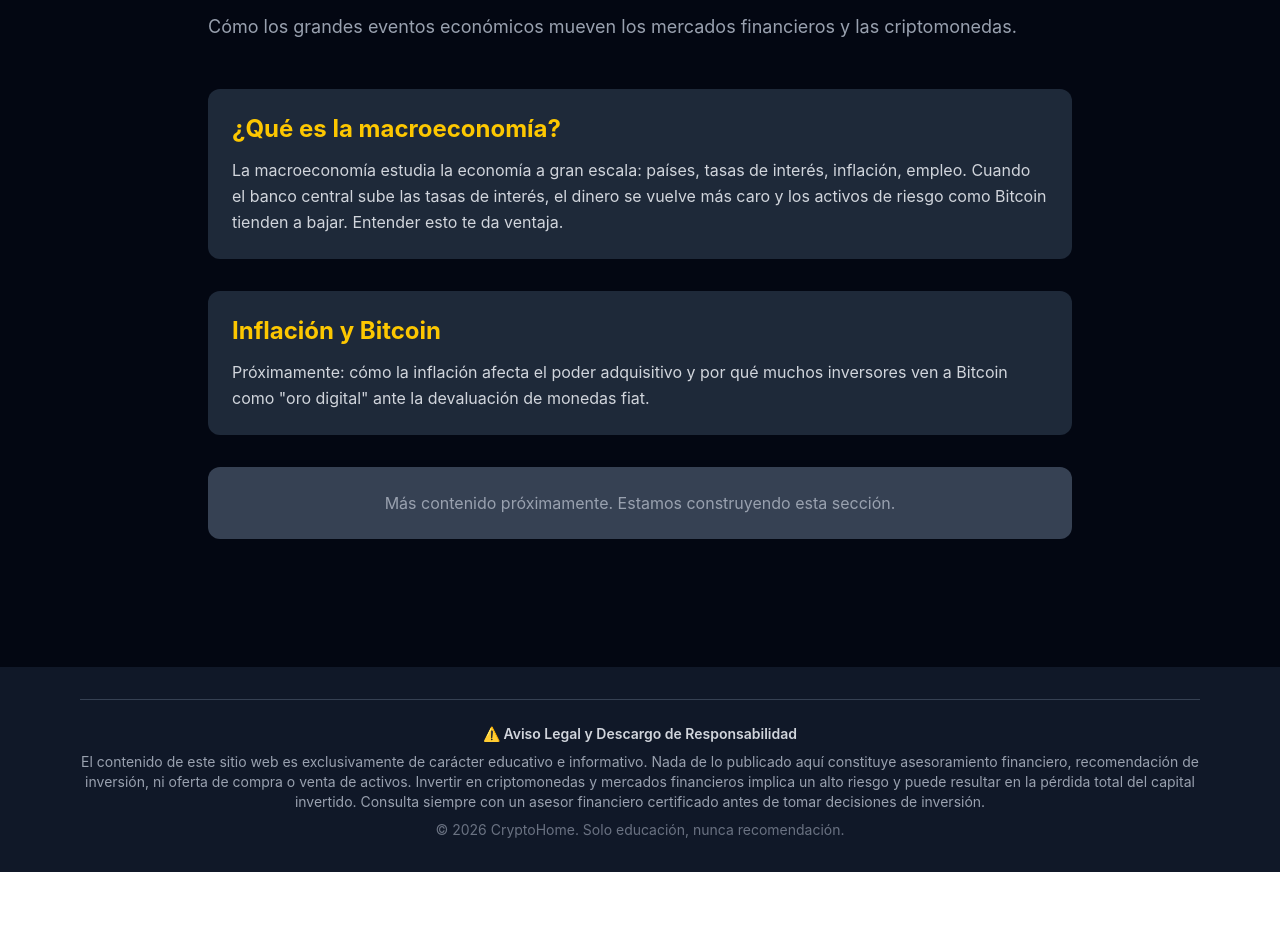
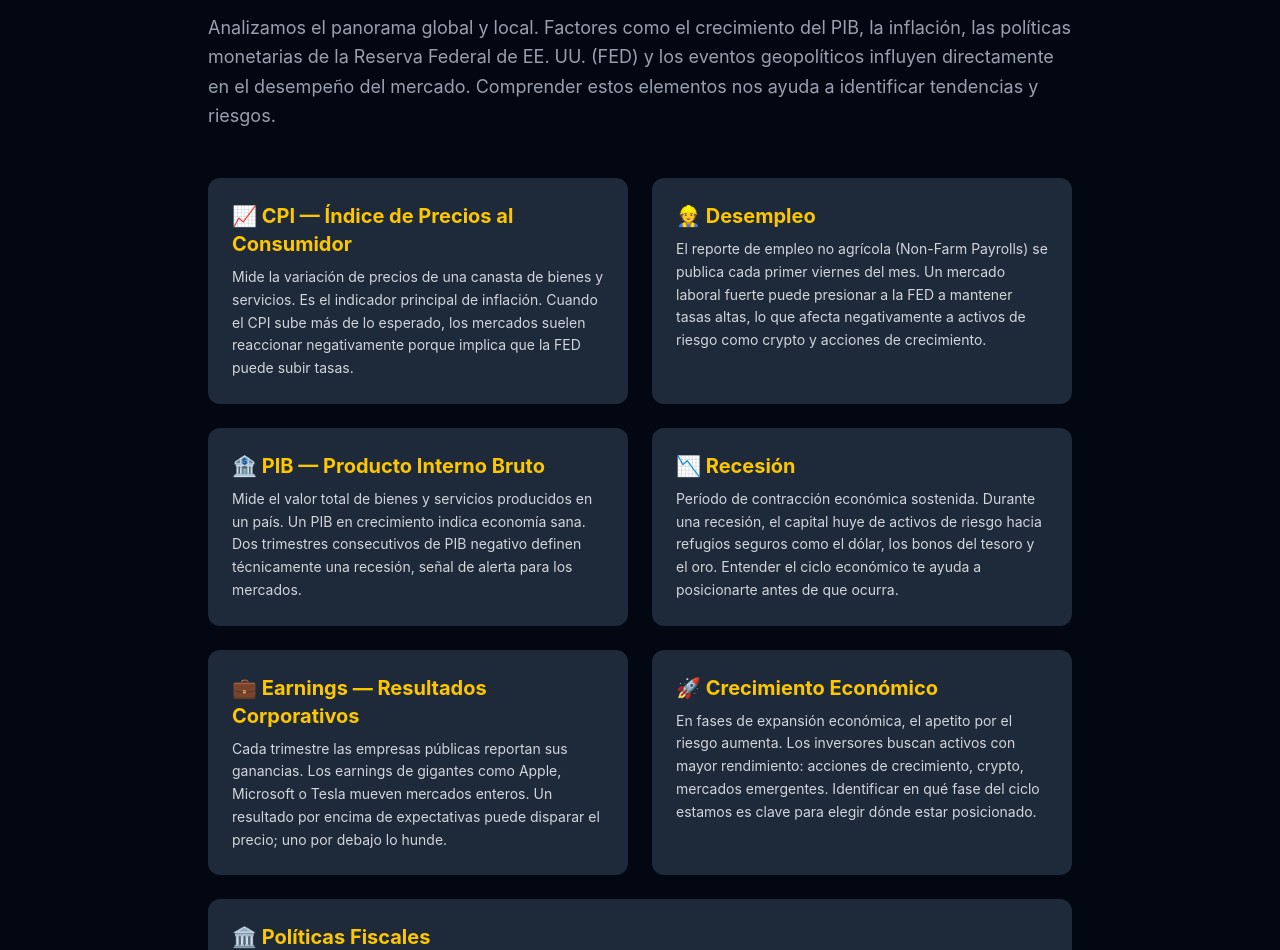
Before and after one commit to danielsitges1-hub/cryptohome, a SvelteKit app: page /macroeconomia in a window 1280 px wide. Shown: the part 171-1121 px from the top of the page. Before the commit the page ends 1043 px from the top, so only its background shows below. Built offline with nearby package versions, Linux system fonts and the light colour scheme.

Commit message:
feat: contenido completo de macroeconomía

```diff
--- a/src/routes/macroeconomia/+page.svelte
+++ b/src/routes/macroeconomia/+page.svelte
@@ -4,30 +4,78 @@
 
 <section class="max-w-4xl mx-auto px-4 py-16">
   <h1 class="text-4xl font-bold mb-4">🌍 Macroeconomía</h1>
-  <p class="text-gray-400 text-lg mb-12">
-    Cómo los grandes eventos económicos mueven los mercados financieros y las criptomonedas.
+  <p class="text-gray-400 text-lg mb-12 leading-relaxed">
+    Analizamos el panorama global y local. Factores como el crecimiento del PIB, la inflación,
+    las políticas monetarias de la Reserva Federal de EE. UU. (FED) y los eventos geopolíticos
+    influyen directamente en el desempeño del mercado. Comprender estos elementos nos ayuda a
+    identificar tendencias y riesgos.
   </p>
 
-  <div class="space-y-8">
+  <div class="grid grid-cols-1 sm:grid-cols-2 gap-6">
+
     <article class="bg-gray-800 rounded-xl p-6">
-      <h2 class="text-2xl font-bold mb-3 text-yellow-400">¿Qué es la macroeconomía?</h2>
-      <p class="text-gray-300 leading-relaxed">
-        La macroeconomía estudia la economía a gran escala: países, tasas de interés, inflación,
-        empleo. Cuando el banco central sube las tasas de interés, el dinero se vuelve más caro
-        y los activos de riesgo como Bitcoin tienden a bajar. Entender esto te da ventaja.
+      <h2 class="text-xl font-bold mb-2 text-yellow-400">📈 CPI — Índice de Precios al Consumidor</h2>
+      <p class="text-gray-300 text-sm leading-relaxed">
+        Mide la variación de precios de una canasta de bienes y servicios. Es el indicador
+        principal de inflación. Cuando el CPI sube más de lo esperado, los mercados suelen
+        reaccionar negativamente porque implica que la FED puede subir tasas.
       </p>
     </article>
 
     <article class="bg-gray-800 rounded-xl p-6">
-      <h2 class="text-2xl font-bold mb-3 text-yellow-400">Inflación y Bitcoin</h2>
-      <p class="text-gray-300 leading-relaxed">
-        Próximamente: cómo la inflación afecta el poder adquisitivo y por qué muchos inversores
-        ven a Bitcoin como "oro digital" ante la devaluación de monedas fiat.
+      <h2 class="text-xl font-bold mb-2 text-yellow-400">👷 Desempleo</h2>
+      <p class="text-gray-300 text-sm leading-relaxed">
+        El reporte de empleo no agrícola (Non-Farm Payrolls) se publica cada primer viernes del mes.
+        Un mercado laboral fuerte puede presionar a la FED a mantener tasas altas, lo que afecta
+        negativamente a activos de riesgo como crypto y acciones de crecimiento.
       </p>
     </article>
 
-    <div class="bg-gray-700 rounded-xl p-6 text-center text-gray-400">
-      <p>Más contenido próximamente. Estamos construyendo esta sección.</p>
-    </div>
+    <article class="bg-gray-800 rounded-xl p-6">
+      <h2 class="text-xl font-bold mb-2 text-yellow-400">🏦 PIB — Producto Interno Bruto</h2>
+      <p class="text-gray-300 text-sm leading-relaxed">
+        Mide el valor total de bienes y servicios producidos en un país. Un PIB en crecimiento
+        indica economía sana. Dos trimestres consecutivos de PIB negativo definen técnicamente
+        una recesión, señal de alerta para los mercados.
+      </p>
+    </article>
+
+    <article class="bg-gray-800 rounded-xl p-6">
+      <h2 class="text-xl font-bold mb-2 text-yellow-400">📉 Recesión</h2>
+      <p class="text-gray-300 text-sm leading-relaxed">
+        Período de contracción económica sostenida. Durante una recesión, el capital huye de
+        activos de riesgo hacia refugios seguros como el dólar, los bonos del tesoro y el oro.
+        Entender el ciclo económico te ayuda a posicionarte antes de que ocurra.
+      </p>
+    </article>
+
+    <article class="bg-gray-800 rounded-xl p-6">
+      <h2 class="text-xl font-bold mb-2 text-yellow-400">💼 Earnings — Resultados Corporativos</h2>
+      <p class="text-gray-300 text-sm leading-relaxed">
+        Cada trimestre las empresas públicas reportan sus ganancias. Los earnings de gigantes
+        como Apple, Microsoft o Tesla mueven mercados enteros. Un resultado por encima de
+        expectativas puede disparar el precio; uno por debajo lo hunde.
+      </p>
+    </article>
+
+    <article class="bg-gray-800 rounded-xl p-6">
+      <h2 class="text-xl font-bold mb-2 text-yellow-400">🚀 Crecimiento Económico</h2>
+      <p class="text-gray-300 text-sm leading-relaxed">
+        En fases de expansión económica, el apetito por el riesgo aumenta. Los inversores
+        buscan activos con mayor rendimiento: acciones de crecimiento, crypto, mercados emergentes.
+        Identificar en qué fase del ciclo estamos es clave para elegir dónde estar posicionado.
+      </p>
+    </article>
+
+    <article class="bg-gray-800 rounded-xl p-6 sm:col-span-2">
+      <h2 class="text-xl font-bold mb-2 text-yellow-400">🏛️ Políticas Fiscales</h2>
+      <p class="text-gray-300 text-sm leading-relaxed">
+        Son las decisiones del gobierno sobre gasto público e impuestos. Un gobierno que gasta
+        mucho estimula la economía a corto plazo pero puede generar inflación. Las políticas
+        fiscales expansivas suelen ser alcistas para los mercados en el corto plazo, pero crean
+        deuda que el mercado eventualmente descuenta.
+      </p>
+    </article>
+
   </div>
 </section>
```
Also changed, not shown: 1 other file (tests, documents, lock files or other folders).
